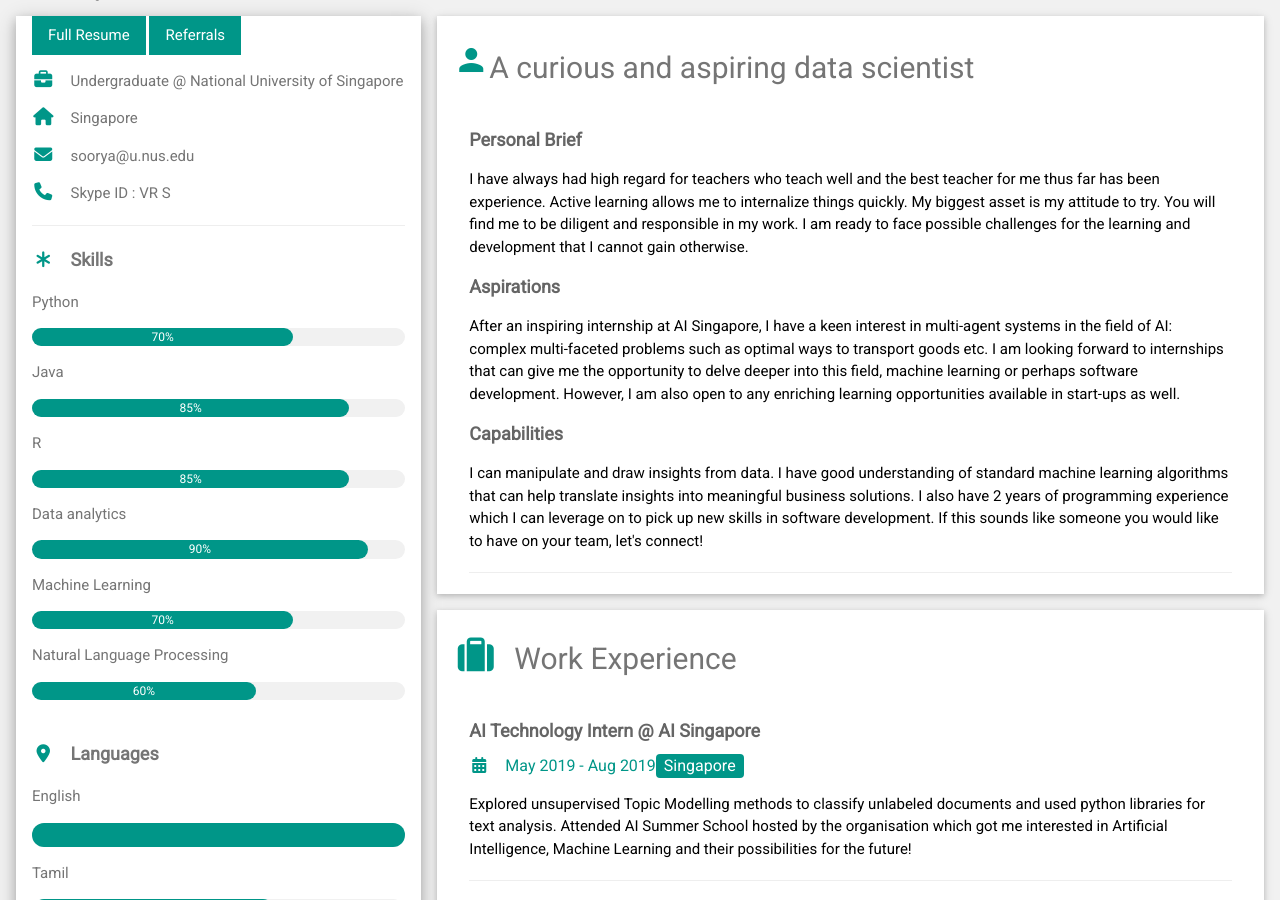
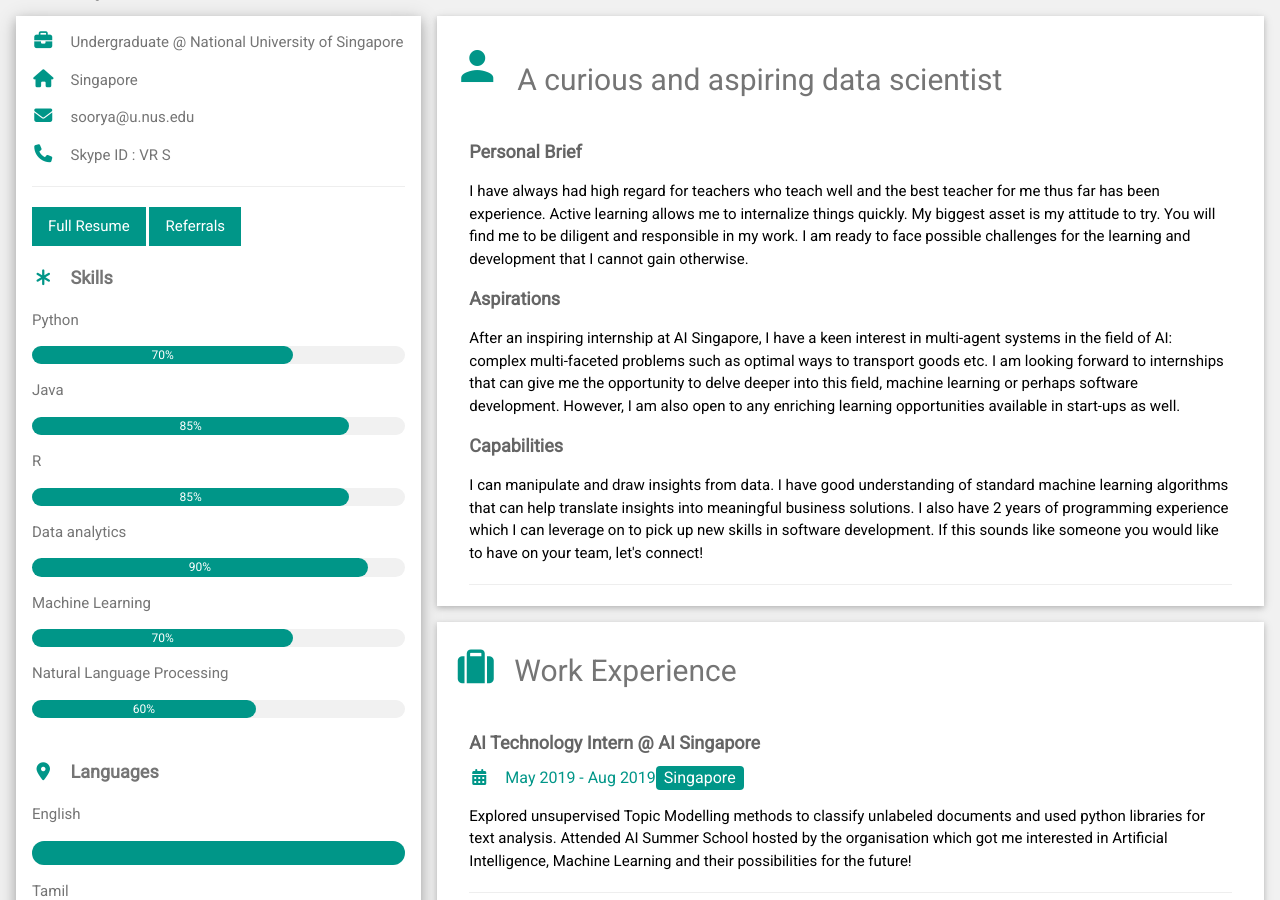
Before and after one commit to VRSoorya/vr_soorya.github.io, a Jekyll site: the page index.html, which Jekyll copies as it is, in a window 1280 px wide and 900 px high. Built offline with Jekyll 4.4.1, drawn with Linux system fonts in a browser that asks for light colours; nearby versions of some CDN libraries.

Commit message:
Update index.html

```diff
--- a/index.html
+++ b/index.html
@@ -33,15 +33,16 @@ html,body,h1,h2,h3,h4,h5,h6 {font-family: "Roboto", sans-serif}
         </div>
 
         <div class="w3-container">
-          <div class="w3-bar">
-            <button class="w3-button w3-teal">Full Resume</button>
-            <button class="w3-button w3-teal">Referrals</button>
-          </div>
           <p><i class="fa fa-briefcase fa-fw w3-margin-right w3-large w3-text-teal"></i>Undergraduate @ National University of Singapore</p>
           <p><i class="fa fa-home fa-fw w3-margin-right w3-large w3-text-teal"></i>Singapore</p>
           <p><i class="fa fa-envelope fa-fw w3-margin-right w3-large w3-text-teal"></i>soorya@u.nus.edu</p>
           <p><i class="fa fa-phone fa-fw w3-margin-right w3-large w3-text-teal"></i>Skype ID : VR S</p>
           <hr>
+
+          <div class="w3-bar">
+            <button class="w3-button w3-teal">Full Resume</button>
+            <button class="w3-button w3-teal">Referrals</button>
+          </div>
 
           <p class="w3-large"><b><i class="fa fa-asterisk fa-fw w3-margin-right w3-text-teal"></i>Skills</b></p>
           <p>Python</p>
@@ -92,7 +93,7 @@ html,body,h1,h2,h3,h4,h5,h6 {font-family: "Roboto", sans-serif}
     <div class="w3-twothird">
 
         <div class="w3-container w3-card w3-white w3-margin-bottom">
-        <h2 class="w3-text-grey w3-padding-16"><i class="material-icons w3-xxlarge w3-text-teal">person</i></i>A curious and aspiring data scientist</h2>
+        <h2 class="w3-text-grey w3-padding-16"><i class="material-icons w3-margin-right w3-xxxlarge w3-text-teal">person</i></i>A curious and aspiring data scientist</h2>
         <div class="w3-container">
           <h5 class="w3-opacity"><b>Personal Brief</b></h5>
           <p>I have always had high regard for teachers who teach well and the best teacher for me thus far has been experience. Active learning allows me to internalize things quickly. My biggest asset is my attitude to try. You will find me to be diligent and responsible in my work. I am ready to face possible challenges for the learning and development that I cannot gain otherwise.</p>
@@ -121,7 +122,7 @@ html,body,h1,h2,h3,h4,h5,h6 {font-family: "Roboto", sans-serif}
       </div>
 
       <div class="w3-container w3-card w3-white">
-        <h2 class="w3-text-grey w3-padding-16"><i class='fas fa-graduation-cap' style='font-size:36px;color:teal'></i></i>Education</h2>
+        <h2 class="w3-text-grey w3-margin-left w3-padding-16"><i class='fas fa-graduation-cap' style='font-size:36px;color:teal'></i></i>Education</h2>
         <div class="w3-container">
           <h5 class="w3-opacity"><b>National University of Singpore</b></h5>
           <h6 class="w3-text-teal"><i class="fa fa-calendar fa-fw w3-margin-right"></i>2017 - 2021</h6>
```
